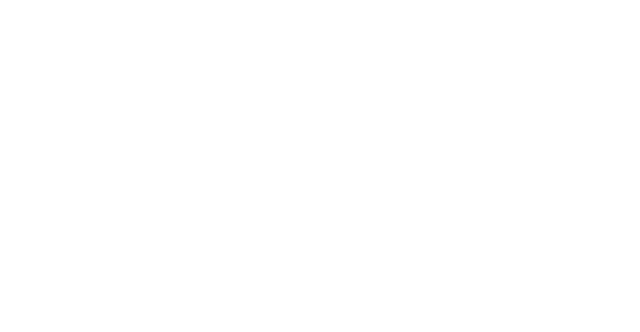
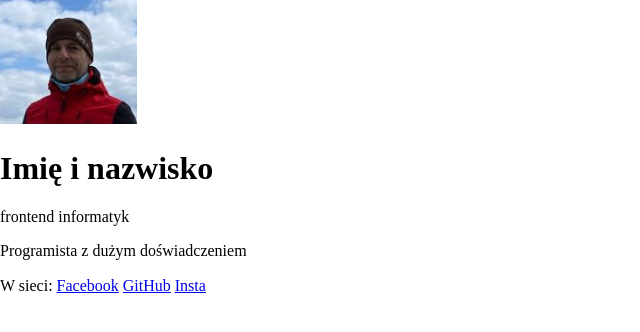
Before and after one commit to fazerus/wizytowka, a plain HTML site: page index.html in a window 1280 px wide. Shown: the whole page, without its empty margins (0-640 px from the left). Drawn offline with Linux system fonts and the light colour scheme.

Commit message:
First html

```diff
--- a/index.html
+++ b/index.html
@@ -8,6 +8,16 @@
     <link rel="stylesheet" href="normalize.css">
 </head>
 <body>
-
+   <main>
+    <article>
+        <img src="avatar.png" alt="użytkownik">
+        <header>
+            <h1>Imię i nazwisko</h1>
+            <p>frontend informatyk</p>
+        </header>
+        <p>Programista z dużym doświadczeniem</p>
+        <p>W sieci: <a href="#">Facebook</a> <a href="#"> GitHub</a> <a href="#"> Insta</a></p>
+    </article>
+   </main>
 </body>
 </html>
```
Also changed, not shown: avatar.png (added).
